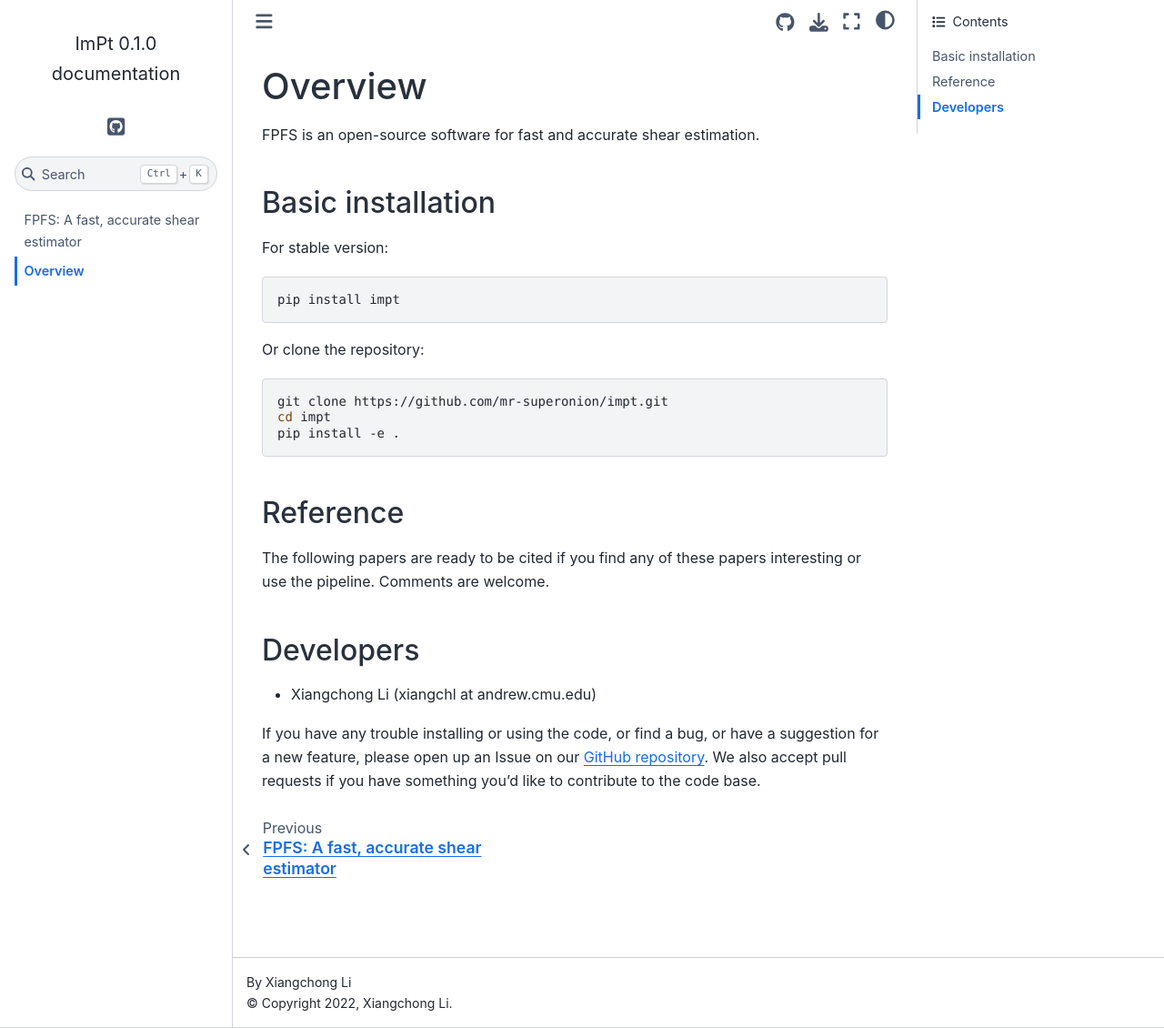
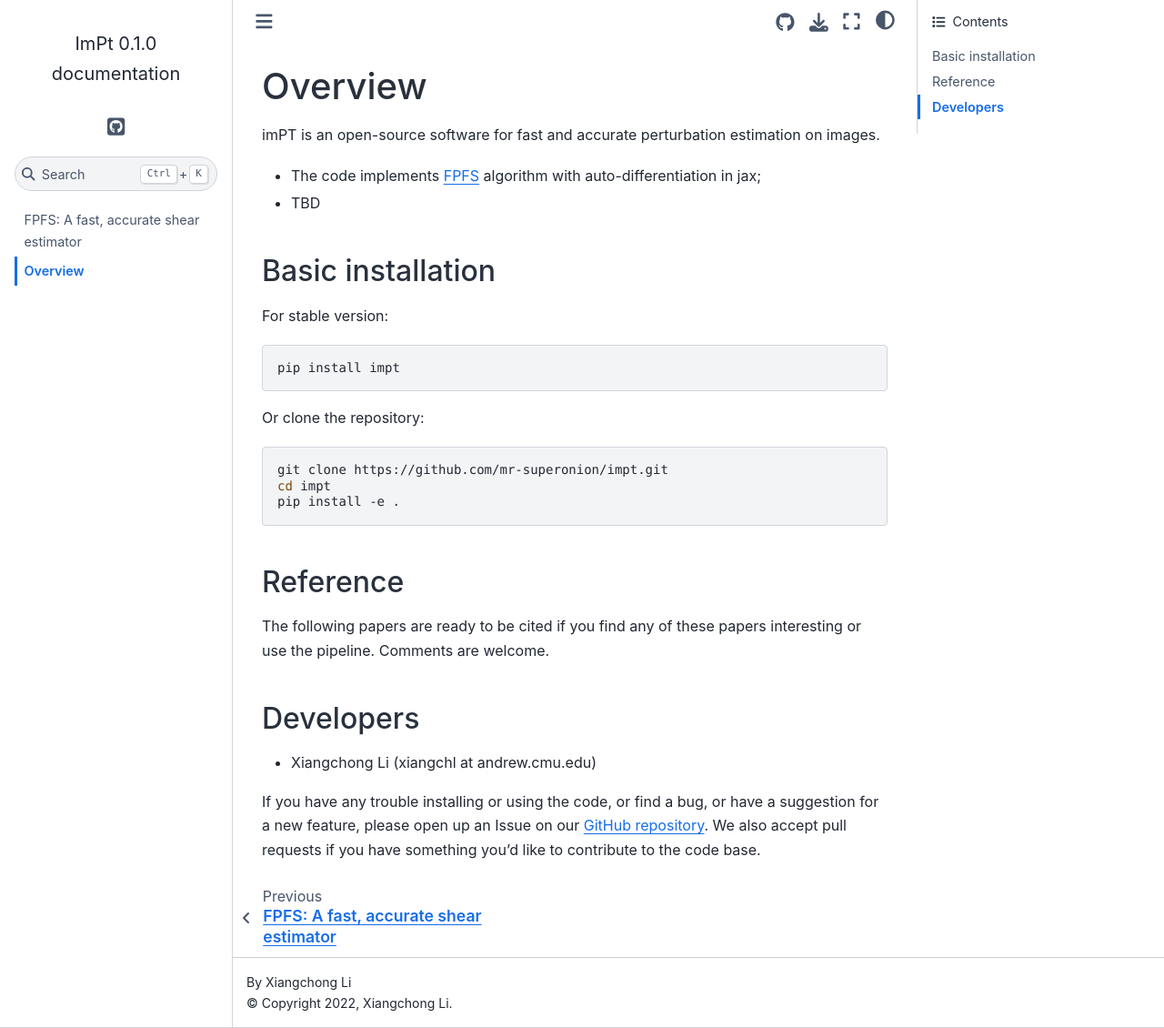
Before and after one commit to mr-superonion/imPT, a Sphinx documentation site: the page built from docs/overview.md, in a window 1280 px wide and 1130 px high. Shown: the whole window at 91% size. Built offline with Sphinx 7.4.7 and the Sphinx Book theme 1.1.4, drawn with Linux system fonts in a browser that asks for light colours; pages that are not in the unit, such as notebooks, are missing from menus.

Commit message:
update docs

```diff
--- a/docs/overview.md
+++ b/docs/overview.md
@@ -1,6 +1,11 @@
 # Overview
 
-FPFS is an open-source software for fast and accurate shear estimation.
+imPT is an open-source software for fast and accurate perturbation estimation
+on images.
+
++ The code implements [FPFS](https://github.com/mr-superonion/FPFS) algorithm
+  with auto-differentiation in jax;
++ TBD
 
 ## Basic installation
 
```
